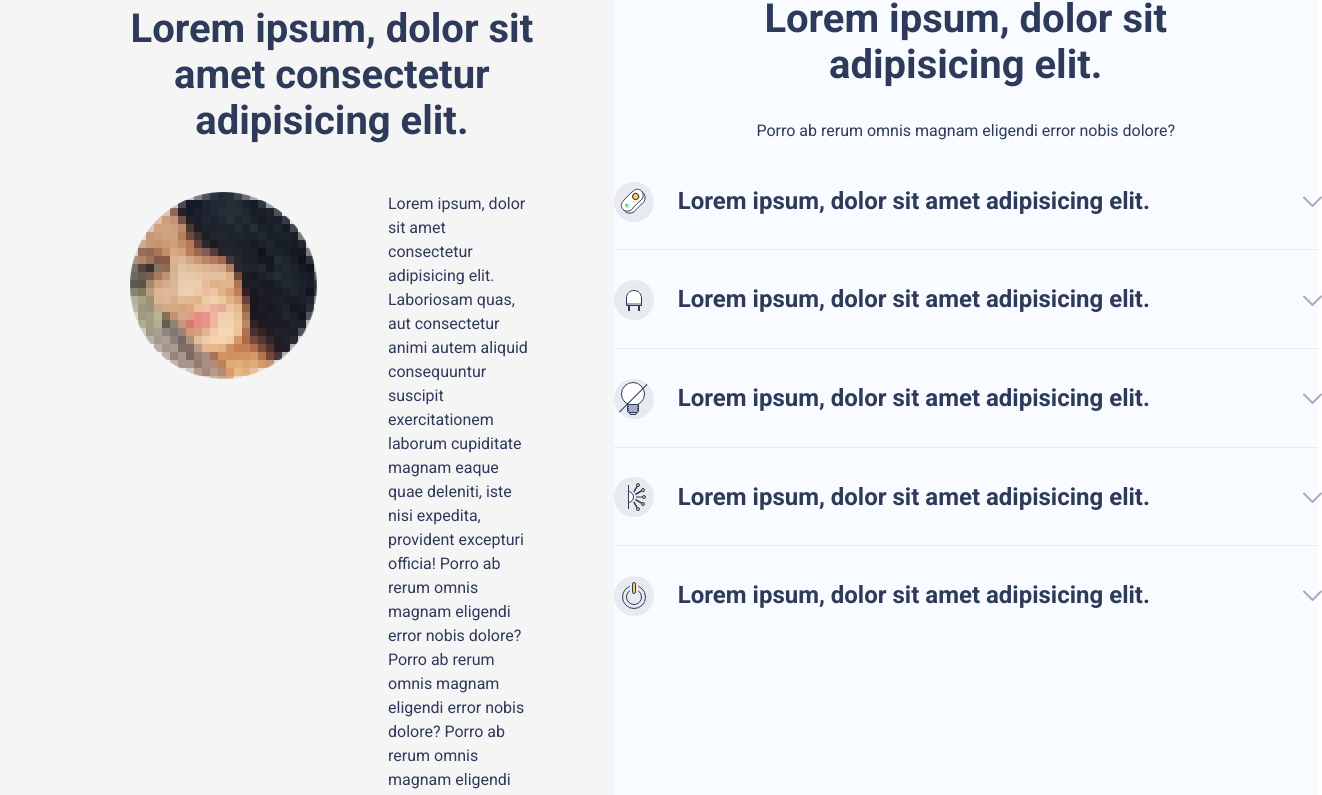
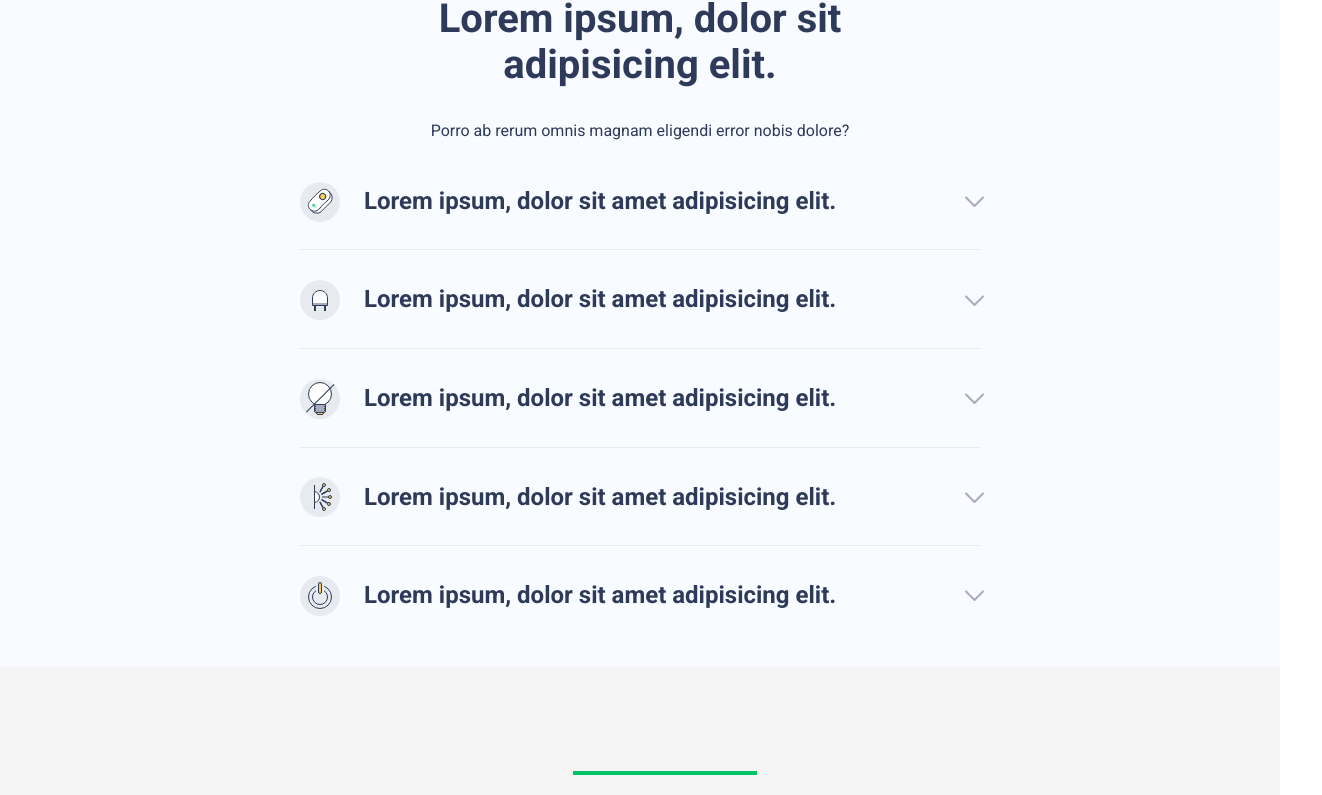
Before and after one commit to kanae367/test-task-react, a React (Vite) app: page / in a window 1280 px wide. Shown: the part 1232-2027 px from the top of the page, 1322 px wide, since content can reach past the window. Built offline with nearby package versions, Linux system fonts and the light colour scheme.

Commit message:
Улучшено отображение верстки на промежуточных разрешениях

```diff
--- a/src/app.scss
+++ b/src/app.scss
@@ -3,7 +3,7 @@
     grid-template-areas: 'hero hero' 'reviews accordion';
     grid-template-columns: 1fr 1fr;
 
-    @media screen and (max-width: 1023px) {
+    @media screen and (max-width: 1439px) {
         display: block;
     }
 }
--- a/src/components/accordion/AccordionItem/accordion.module.scss
+++ b/src/components/accordion/AccordionItem/accordion.module.scss
@@ -1,5 +1,5 @@
 .item{
-    width: 704px;
+    width: 100%;
     position: relative;
     margin-bottom: 23px;
 
@@ -16,11 +16,6 @@
     @media screen and (max-width: 1023px) {
         width: 100%;
         max-width: 604px;
-
-        &:last-child{
-            padding-bottom: 30px;
-            // margin-bottom: 0;
-        }
     }
 }
 
@@ -80,4 +75,9 @@
 
 .bottom{
     display: none;
+    padding-left: 64px;
+
+    @media screen and (max-width: 1023px) {
+        padding-left: 0;
+    }
 }
--- a/src/components/accordion/accordion.scss
+++ b/src/components/accordion/accordion.scss
@@ -8,10 +8,12 @@
     display: flex;
     flex-direction: column;
     align-items: center;
+    padding-bottom: 30px;
 
     @media screen and (max-width: 1023px) {
         padding: 0 15px;
         padding-top: 40px;
+        padding-bottom: 30px;
     }
 }
 
@@ -38,6 +40,13 @@
 }
 
 .accordion__container{
+    display: flex;
+    flex-direction: column;
+    align-items: center;
     width: 100%;
     max-width: 704px;
+
+    @media screen and (min-width: 1024px) and (max-width: 1500px) {
+        max-width: 680px;
+    }
 }
--- a/src/components/hero/hero.scss
+++ b/src/components/hero/hero.scss
@@ -15,6 +15,8 @@
         background-image: unset;
         padding-top: 0;
         padding-bottom: 80px;
+        max-width: 500px;
+        margin: 0 auto;
     }
 
     &__title{
--- a/src/components/reviews/reviews.scss
+++ b/src/components/reviews/reviews.scss
@@ -11,6 +11,13 @@
 
     @media screen and (max-width: 1023px) {
         background-color: #FFFFFF;
+        padding-left: 35px;
+        padding-right: 35px;
+    }
+
+    @media screen and (max-width: 767px) {
+        max-width: 500px;
+        margin: 0 auto;
         padding: 47px 15px;
     }
 }
@@ -36,7 +43,7 @@
     column-gap: 20px;
     grid-template-areas: 'first first' 'second third';
 
-    @media screen and (max-width: 1023px) {
+    @media screen and (max-width: 767px) {
         display: block;
     }
 }
@@ -50,7 +57,7 @@
         grid-area: first;
         gap: 71px;
 
-        @media screen and (max-width: 1023px) {
+        @media screen and (max-width: 767px) {
             width: 100%;
             border-radius: 32px;
             flex-direction: column;
@@ -68,7 +75,7 @@
             height: 187px;
             object-fit: cover;
 
-            @media screen and (max-width: 1023px) {
+            @media screen and (max-width: 767px) {
                 position: absolute;
                 left: 50%;
                 top: 0;
@@ -83,7 +90,7 @@
         grid-area: second;
         flex-direction: row-reverse;
 
-        @media screen and (max-width: 1023px) {
+        @media screen and (max-width: 767px) {
             flex-direction: row;
             margin-bottom: 26px;
         }
@@ -92,7 +99,7 @@
     &:last-child{
         grid-area: third;
 
-        @media screen and (max-width: 1023px) {
+        @media screen and (max-width: 767px) {
             flex-direction: row-reverse;
         }
     }
```
Also changed, not shown: 1 other file (tests, documents, lock files or other folders).
